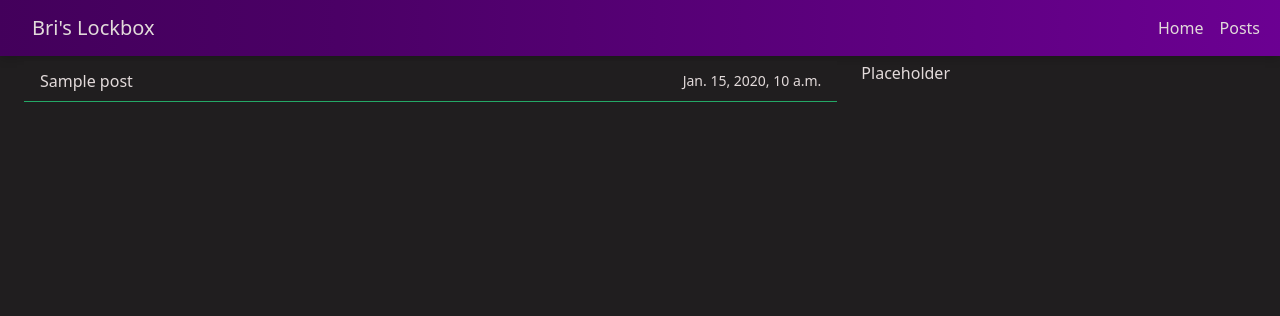
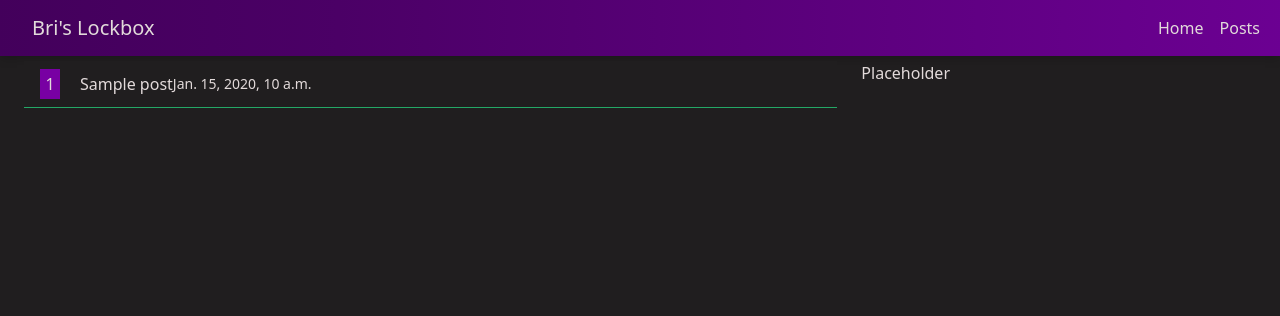
Before and after one commit to AubreezeyM/lockbox, a Django app: page / in a window 1280 px wide. Shown: the top 316 px of the page. Run offline with Django 5.2, Linux system fonts and the light colour scheme; tables that the repository leaves empty hold one stand-in row (values such as "Sample post"); some libraries are stand-ins or nearby versions.

Commit message:
some styling adjustments

```diff
--- a/blog/static/css/style.css
+++ b/blog/static/css/style.css
@@ -7,6 +7,10 @@
 --jade: hsla(150, 65%, 40%, 1);
 --raisin-black: hsla(330, 3%, 12%, 1); */
 
+/* CSS counter */
+:root {
+    counter-reset: posts;
+}
 
 body {
     background-color: hsla(330, 3%, 12%, 1);
@@ -54,11 +58,22 @@ body {
 }
 
 .list-group-item {
+    counter-increment: posts;
     position: relative;
     background-color: hsla(330, 3%, 12%, 1);
     border-bottom: 1px solid hsla(150, 65%, 40%, 1);
     color: hsla(0, 12%, 87%, 1);
     transition: all 0.3s ease;
+}
+
+.list-group-item::before {
+    content: counter(posts);
+    padding: 0.2rem;
+    background-color: hsla(284, 100%, 32%, 1);
+    color: hsla(0, 12%, 87%, 1);
+    width: 20px;
+    margin-right: 20px;
+    text-align: center;
 }
 
 .list-group-item::after {
@@ -69,7 +84,7 @@ body {
     width: 0;
     height: 2px;
     background: hsla(284, 100%, 32%, 1);
-    transition: width 0.3s ease;
+    transition: width 0.5s ease;
 }
 
 .list-group-item:hover {
@@ -82,7 +97,7 @@ body {
 }
 
 
-/* DEBUG */
+/* DEBUG
 .container {
     border: 3px solid red;
 }
--- a/blog/templates/post_list.html
+++ b/blog/templates/post_list.html
@@ -7,7 +7,7 @@
             <ul class="list-group list-group-flush">
                 {% for post in post_list %}
                 <a href="{{ post.id }}/"
-                    class="list-group-item list-group-item-action d-flex justify-content-between align-items-center">
+                    class="list-group-item list-group-item-action d-flex flex-grow-1 align-items-center">
                     <span>{{ post.title }}</span>
                     <small>{{ post.modified_time }}</small>
                 </a>
```
